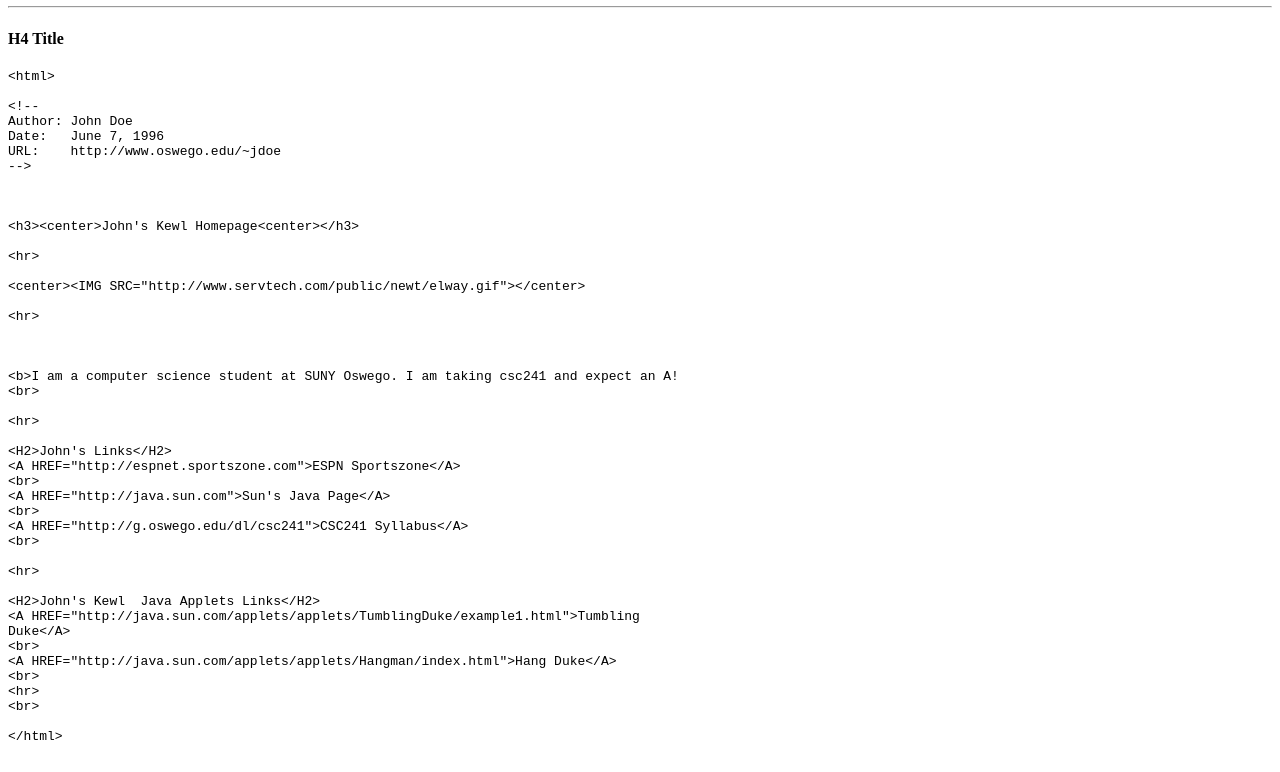
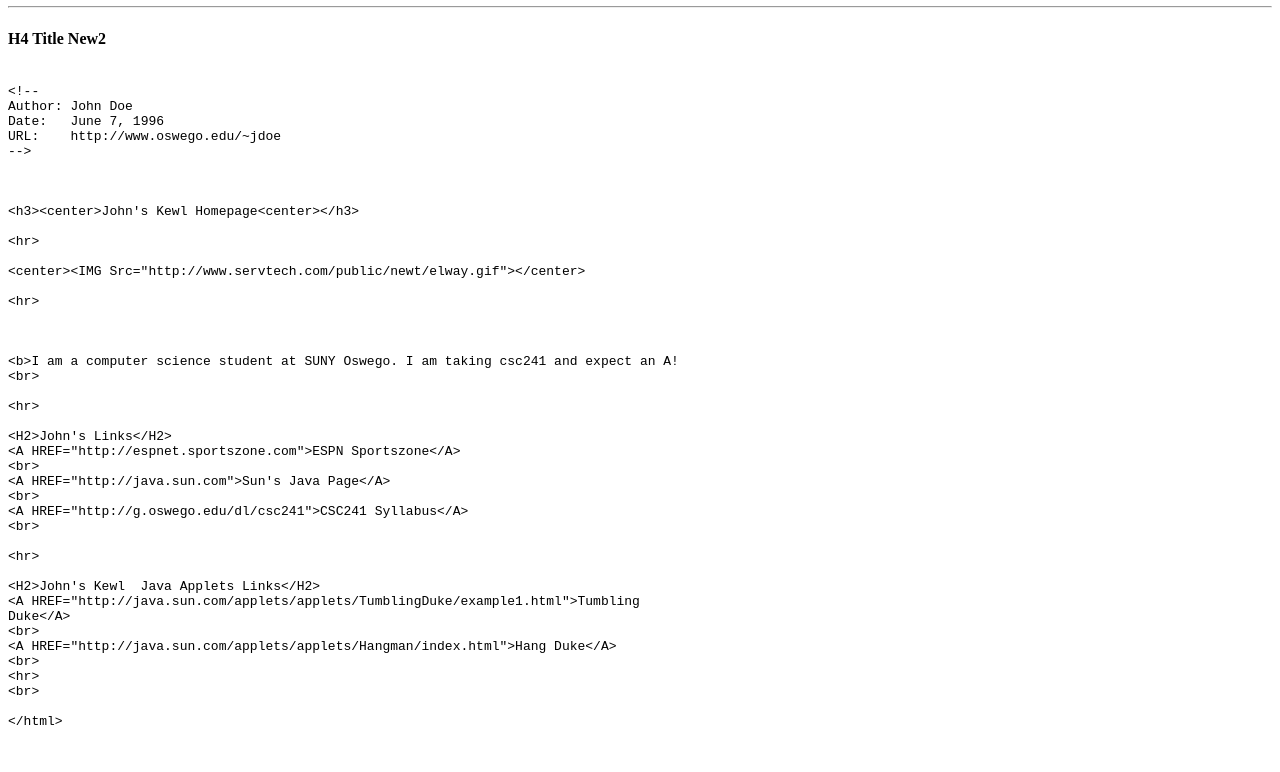
Before and after one commit to Mostafarst/officeRepo, a plain HTML site: page index.html in a window 1280 px wide. Shown: the part 60-832 px from the top of the page. Drawn offline with Linux system fonts and the light colour scheme.

Commit message:
last change

```diff
--- a/index.html
+++ b/index.html
@@ -4,9 +4,8 @@
 
 </head><body><h1>Sample Index.html file</h1>
 <hr>
-<h4> H4 Title </h4>
+<h4> H4 Title New2 </h4>
 <pre>
-&lt;html&gt;
 
 &lt;!--
 Author:	John Doe
@@ -20,7 +19,7 @@ URL:	http://www.oswego.edu/~jdoe
 
 &lt;hr&gt;
 
-&lt;center&gt;&lt;IMG SRC="http://www.servtech.com/public/newt/elway.gif"&gt;&lt;/center&gt;
+&lt;center&gt;&lt;IMG Src="http://www.servtech.com/public/newt/elway.gif"&gt;&lt;/center&gt;
 
 &lt;hr&gt;
 
```
